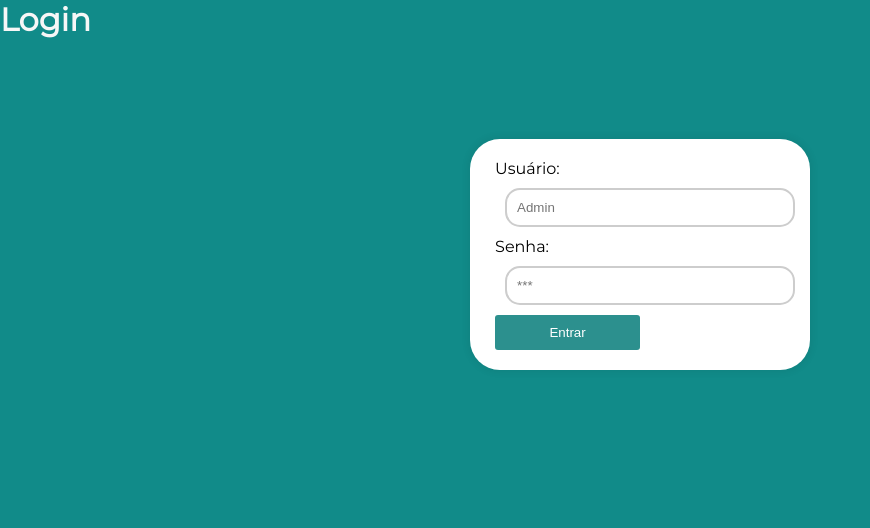
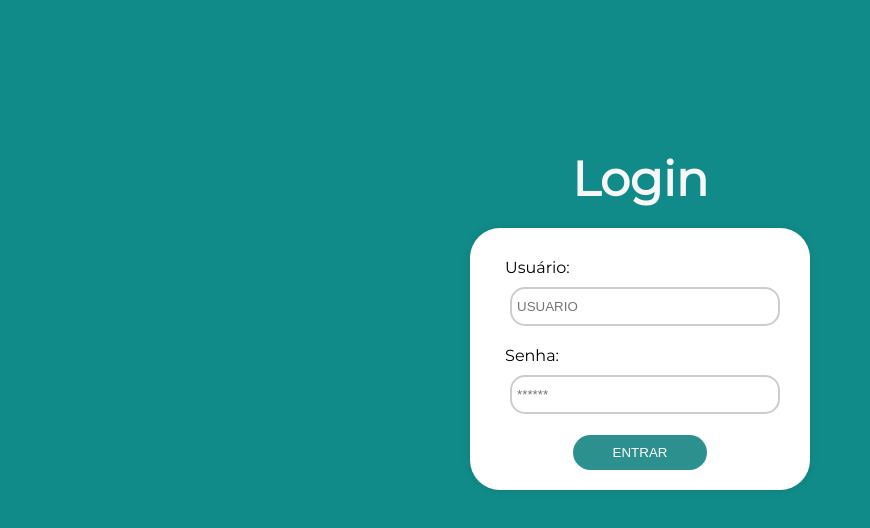
Before and after one commit to joa0-182/TCC_HowTechSystem, a plain HTML site: page Telas/Login/login.html in a window 1280 px wide. Shown: the whole page, without its empty margins (0-870 px from the left). Drawn offline with Linux system fonts and the light colour scheme.

Commit message:
Finalização na tela de login

```diff
--- a/Telas/Login/login.css
+++ b/Telas/Login/login.css
@@ -25,22 +25,28 @@ body {
 }
 
 .login-titulo {
-    margin: 0;
+    margin: 0 auto;
     padding: 0;
-
+    text-align: center;
     color: var(--corBoxBranco);
+    margin-top: 150px;
+    font-size: 1.5rem;
 }
 
 .login-container {
     display: flex;
     max-width: 300px;
-    margin: 100px auto;
+    margin: 20px auto;
     background-color: #fff;
     padding: 20px;
     border-radius: 30px;
     box-shadow: 0 0 10px rgba(0, 0, 0, 0.1);
     justify-content: center;
     align-items: center;
+}
+
+.campo-texto {
+    margin: 10px 0;
 }
 
 h2 {
@@ -50,11 +56,17 @@ h2 {
 
 .input-style {
     width: 100%;
-    padding: 10px;
-    margin: 10px;
+    padding: 10px 5px 10px 5px;
+    margin: 10px 5px 10px 5px;
     box-sizing: border-box;
     border-radius: 15px;
-    border: 2px solid #cdcdcd
+    border: 2px solid #cdcdcd;
+    text-transform: uppercase;
+}
+
+.btn-login-container {
+    display: flex;
+    justify-content: center;
 }
 
 .btn-login {
@@ -65,9 +77,19 @@ h2 {
     border: none;
     color: #fff;
     cursor: pointer;
-    border-radius: 3px;
+    border-radius: 20px;
+    transition: 0.3s;
+    text-transform: uppercase;
+    margin-top: 1px;
+    font-weight: 500;
 }
 
 .btn-login:hover {
     background-color: #2DC2BF;
+    border-radius: 5px;
+    transition: 0.2s ease-in-out;
 }
+
+.btn-login:active {
+    transform: scale(1.05);
+}
--- a/Telas/Login/login.html
+++ b/Telas/Login/login.html
@@ -1,12 +1,11 @@
 <!DOCTYPE html>
-<html lang="en">
+<html lang="pt-br">
 <head>
     <meta charset="UTF-8">
     <meta http-equiv="X-UA-Compatible" content="IE=edge">
     <meta name="viewport" content="width=device-width, initial-scale=1.0">
     <title>Login</title>
     <link rel="stylesheet" href="login.css">
-    <link rel="stylesheet" href="../GlobalCss/global.css">
 </head>
 <body>
     <div class="login-titulo">
@@ -15,14 +14,16 @@
     <div class="login-container">
         <div class="card-login">
             <div class="campo-texto">
-                <label for="usuario">Usuário:</label>
-                <input type="text" name="usuario" placeholder="Admin" class="input-style">
+                <label for="usuario" class="label-style">Usuário:</label>
+                <input type="text" name="usuario" placeholder="usuario" class="input-style" required>
             </div>
             <div class="campo-texto">
-                <label for="senha">Senha:</label>
-                <input type="password" name="senha" placeholder="***" class="input-style">
+                <label for="senha" class="label-style">Senha:</label>
+                <input type="password" name="senha" placeholder="******" class="input-style" required>
             </div>
-            <button class="btn-login">Entrar</button>
+            <div class="btn-login-container">
+                <button class="btn-login">Entrar</button>
+            </div>
         </div>
     </div>
 </body>
```
